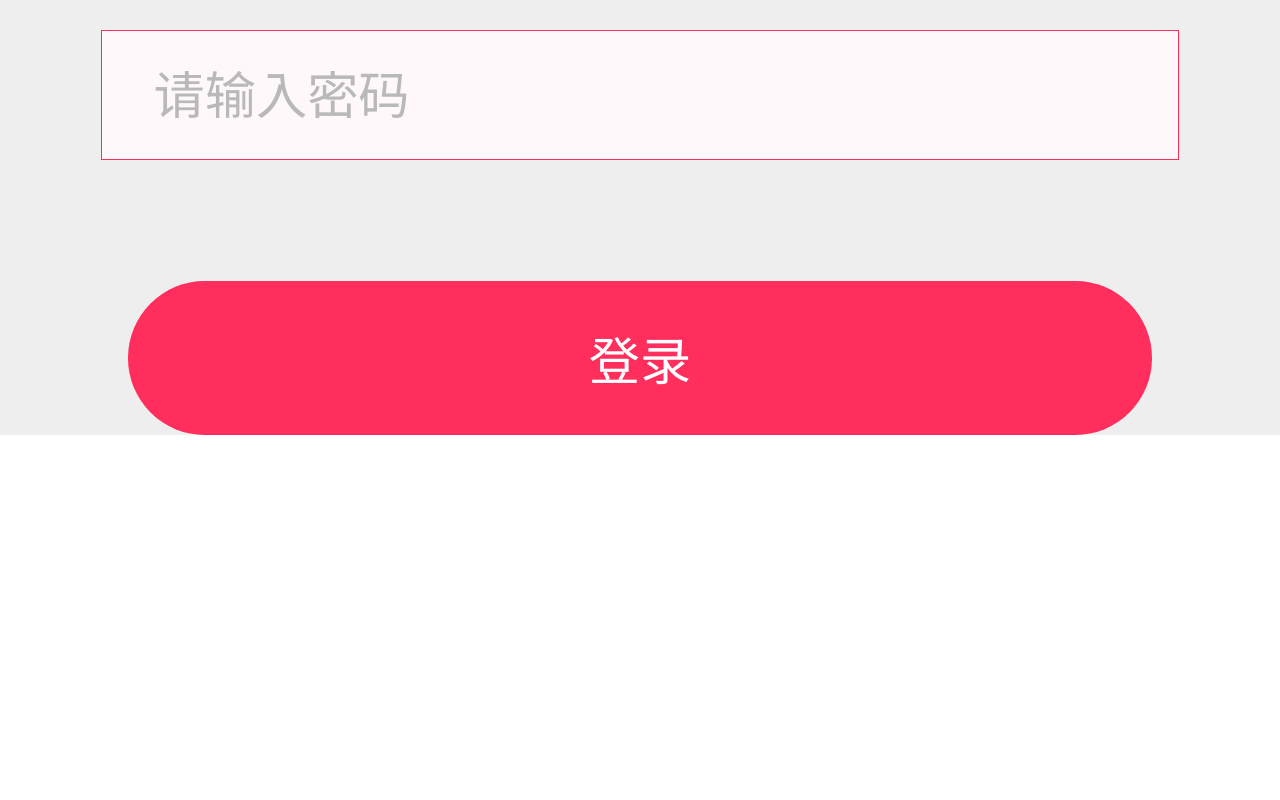
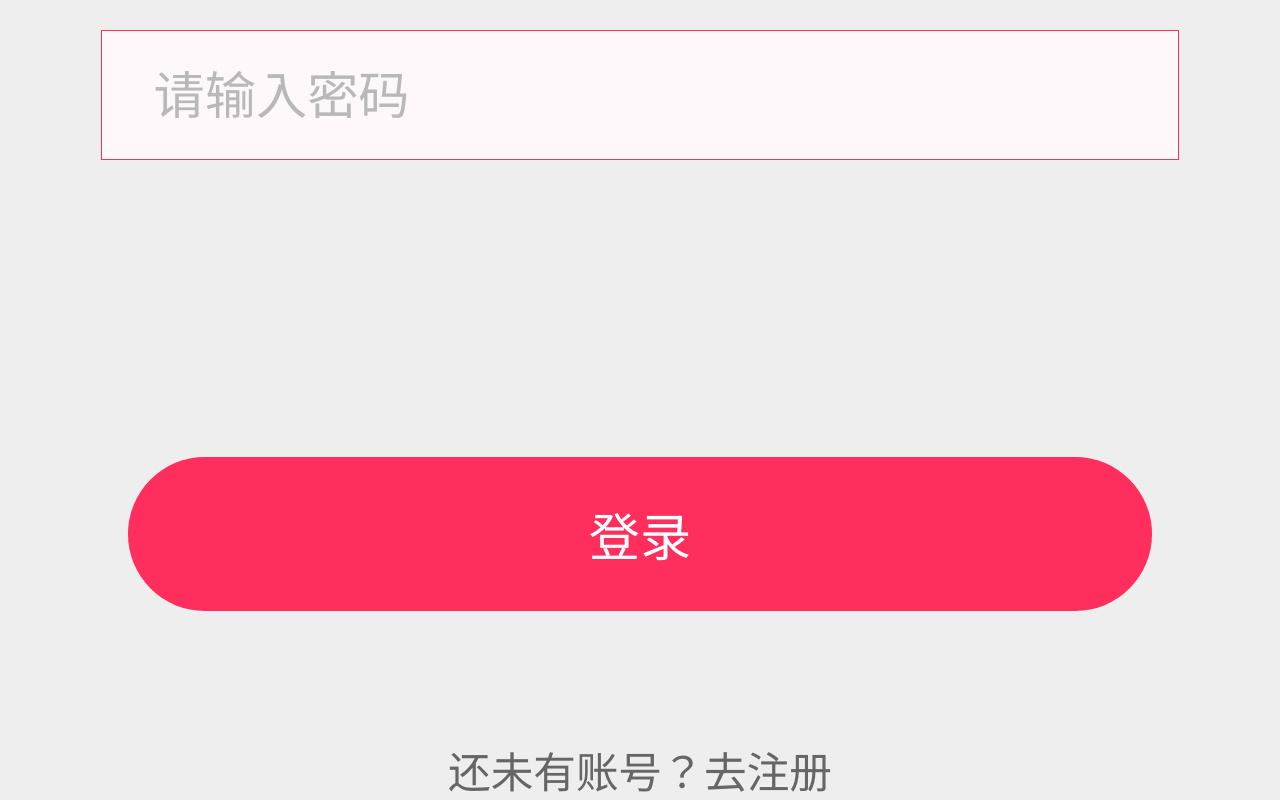
Before and after one commit to bug-one/news, a Vue app: page /#/login in a window 1280 px wide. Shown: the part 494-1294 px from the top of the page. Before the commit the page ends 1009 px from the top, so only its background shows below. Built offline with nearby package versions, Linux system fonts and the light colour scheme; a small style sheet from the web is missing.

Commit message:
UI修改：登录页内新增注册页入口

```diff
--- a/src/views/login.vue
+++ b/src/views/login.vue
@@ -26,6 +26,9 @@
       class="toLogin"
       value="登录"
     ></buttonTemplate>
+    <div class="toRegister" @click="() => $router.push('register')">
+      还未有账号？去注册
+    </div>
   </div>
 </template>
 
@@ -116,7 +119,12 @@ export default {
   .toLogin {
     width: 80vw;
     // display: block;
-    margin: 80px auto;
+    margin: 20vw auto 10vw;
+  }
+  .toRegister {
+    text-align: center;
+    color: #666;
+    font-size: 12 / 360 * 100vw;
   }
 }
 </style>
```
